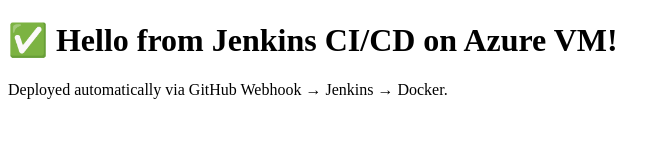
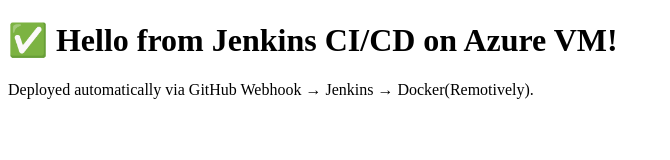
Before and after one commit to sadiqshaik-ui/jenkins-dep-sg, a plain HTML site: page index.html in a window 1280 px wide. Shown: the whole page, without its empty margins (0-670 px from the left). Drawn offline with Linux system fonts and the light colour scheme.

Commit message:
second commit

```diff
--- a/index.html
+++ b/index.html
@@ -3,6 +3,6 @@
 <head><meta charset="utf-8"><title>Jenkins Deployment Demo</title></head>
 <body>
   <h1>✅ Hello from Jenkins CI/CD on Azure VM!</h1>
-  <p>Deployed automatically via GitHub Webhook → Jenkins → Docker.</p>
+  <p>Deployed automatically via GitHub Webhook → Jenkins → Docker(Remotively).</p>
 </body>
 </html>
```
